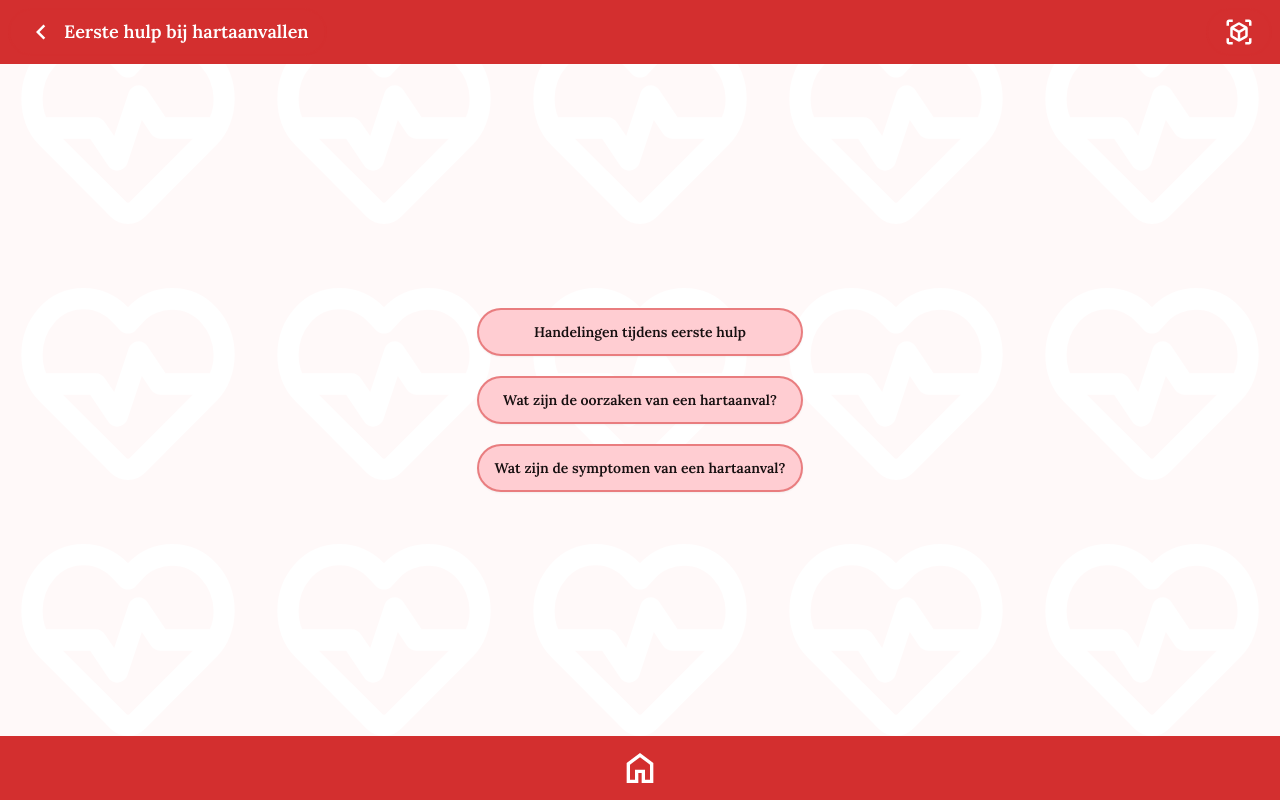
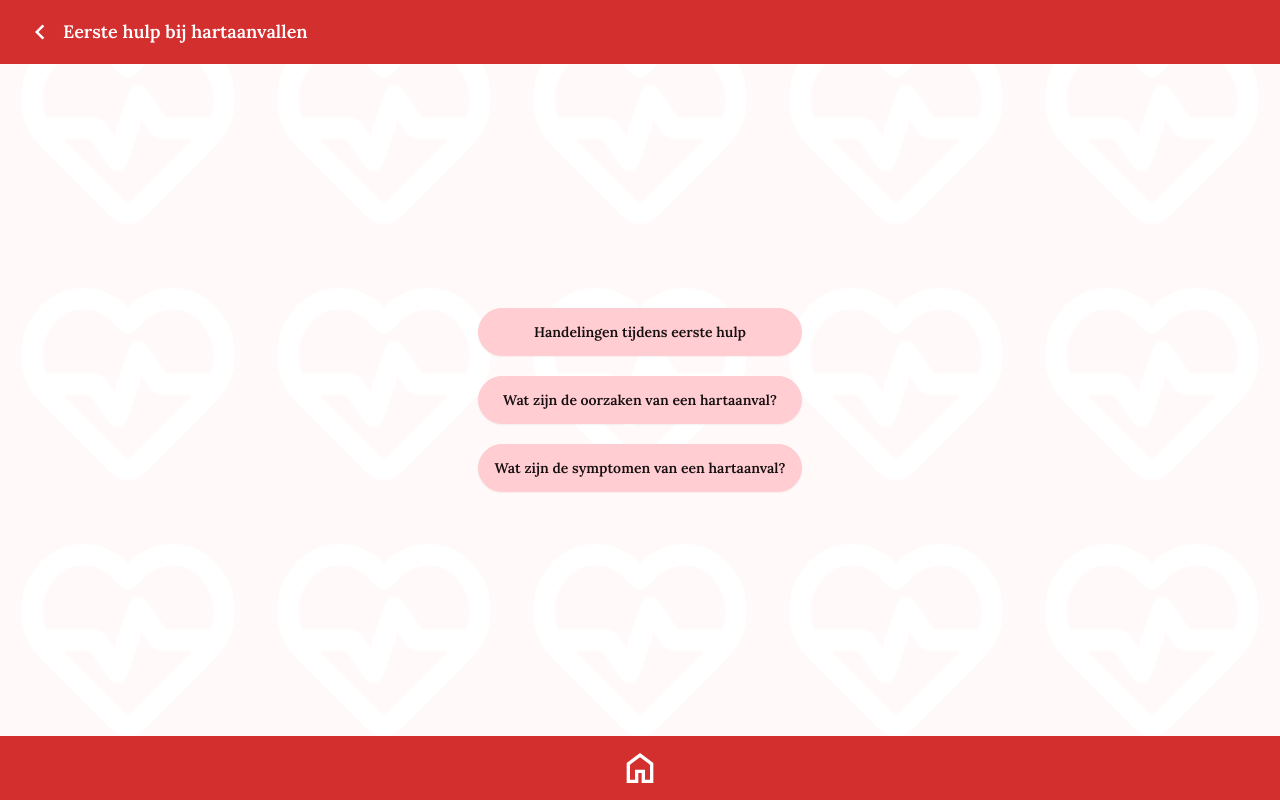
Before and after one commit to IsmailYaman/cp-ar, a Next.js app: page /ehbo in a window 1280 px wide. Built offline with nearby package versions, Linux system fonts and the light colour scheme.

Commit message:
Development (#1)
* Prepared for user testing

* Removed the AR button in the header an fixed the disabled error

```diff
--- a/app/components/header.tsx
+++ b/app/components/header.tsx
@@ -14,11 +14,11 @@ const Header = ({ title }: { title: string }) => {
                     {title}
                 </Link>
             </div>
-            <div className="flex-none">
+            {/* <div className="flex-none">
                 <Link className="btn btn-ghost" href="https://360fabriek.8thwall.app/ismail-test/">
                     <Image src={"/img/ar.svg"} width={30} height={30} alt="ar" />
                 </Link>
-            </div>
+            </div> */}
         </div>
     );
 };
--- a/app/globals.css
+++ b/app/globals.css
@@ -46,5 +46,5 @@ body {
 }
 
 .btn{
-  @apply rounded-full border-2 border-primary/50;
+  @apply rounded-full
 }
--- a/app/page.tsx
+++ b/app/page.tsx
@@ -16,7 +16,7 @@ export default function Home() {
                     <Link className="btn btn-secondary mb-5" href="/aed">
                         AED training
                     </Link>
-                    <Link className="btn btn-primary" href="https://360fabriek.8thwall.app/ismail-test/">
+                    <Link className="btn btn-primary btn-disabled" tabIndex={-1} role="button" aria-disabled="true" href="https://360fabriek.8thwall.app/ismail-test/">
                         AR scenario&#39;s
                     </Link>
                 </div>
```
